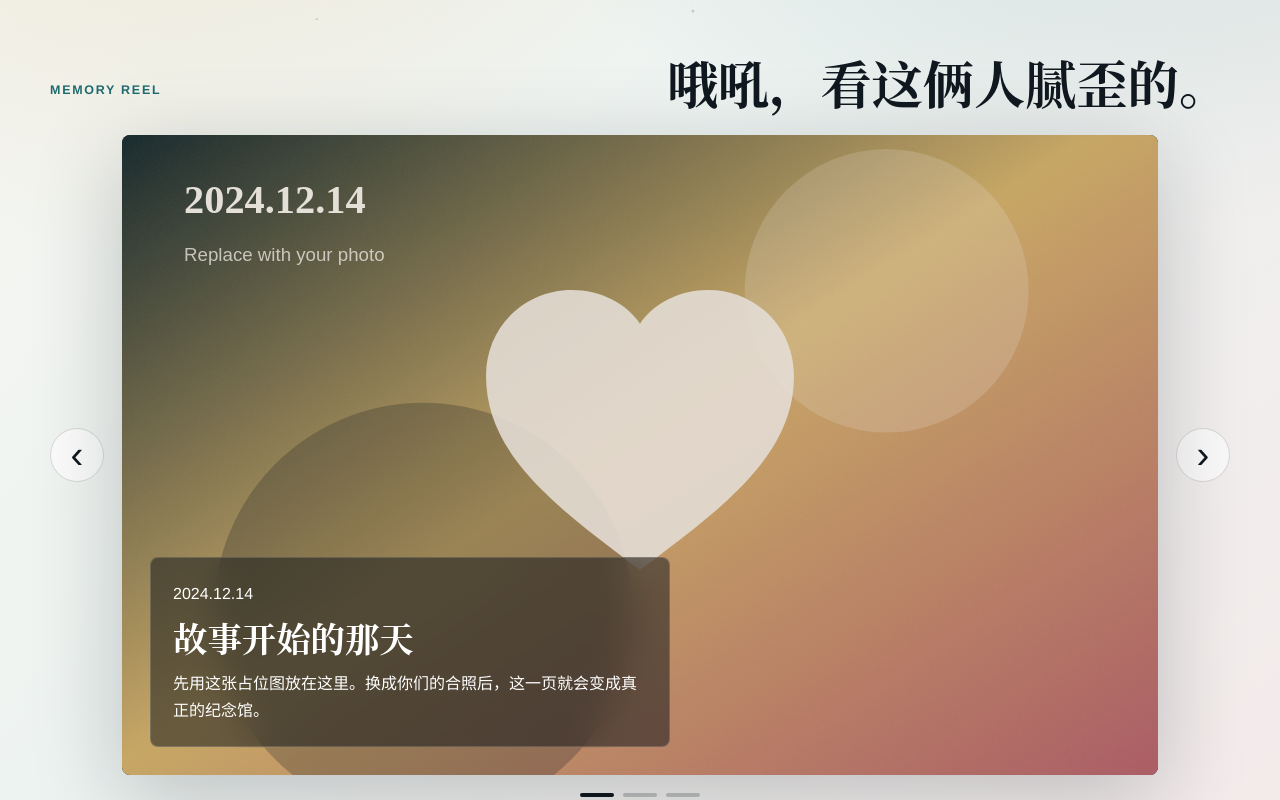
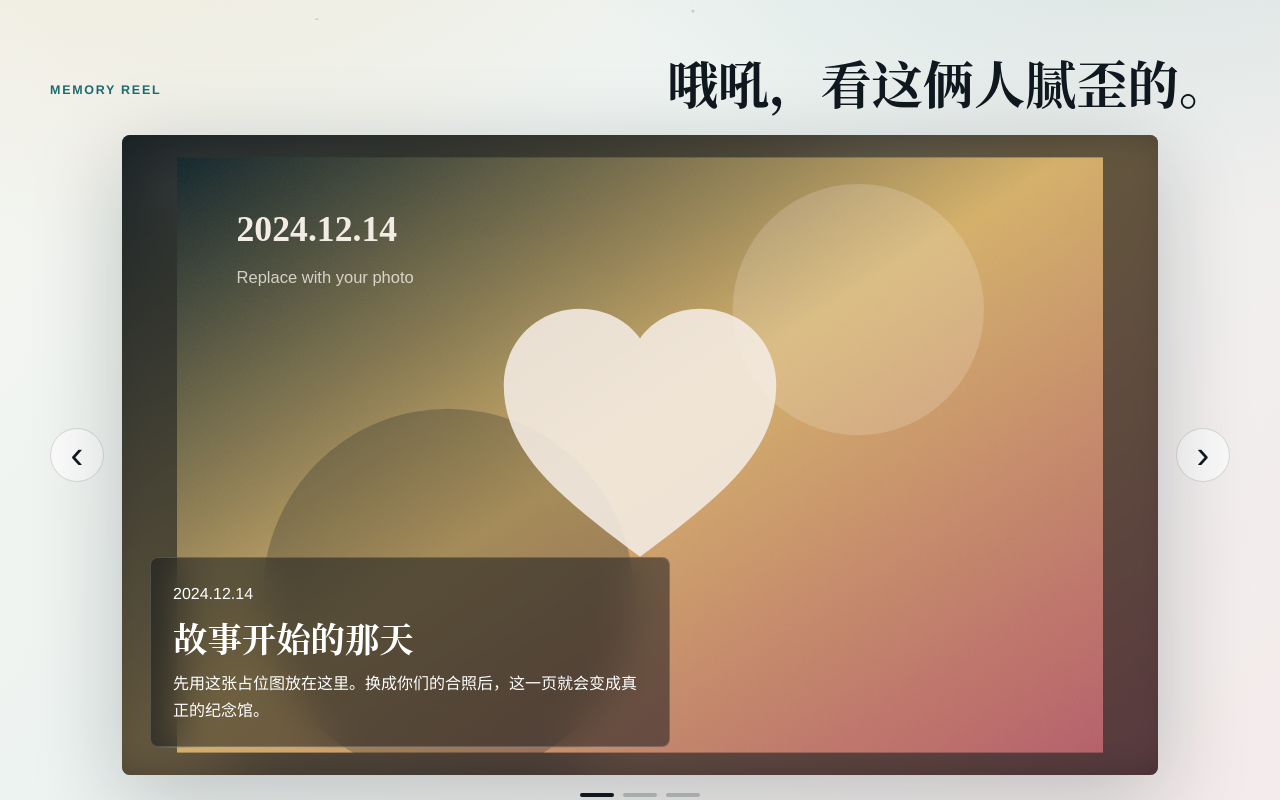
Before and after one commit to gggccclll/qita-520-memory, a plain HTML site: page index.html in a window 1280 px wide. Shown: the part 780-1580 px from the top of the page. Drawn offline with Linux system fonts and the light colour scheme.

Commit message:
Update styles.css

```diff
--- a/styles.css
+++ b/styles.css
@@ -254,14 +254,27 @@ h3 {
   box-shadow: var(--shadow);
 }
 
+.photo-stage::before {
+  position: absolute;
+  inset: 0;
+  content: "";
+  background:
+    linear-gradient(rgba(11, 17, 23, 0.28), rgba(11, 17, 23, 0.28)),
+    var(--photo-bg, none) center / cover no-repeat;
+  filter: blur(26px);
+  opacity: 0.58;
+  transform: scale(1.08);
+}
+
 .photo-stage img {
   position: absolute;
-  inset: 0;
+  inset: 22px;
   width: 100%;
-  height: 100%;
-  object-fit: cover;
-  opacity: 0.92;
-  transform: scale(1.01);
+  width: calc(100% - 44px);
+  height: calc(100% - 44px);
+  object-fit: contain;
+  opacity: 0.98;
+  transform: scale(1);
   transition:
     opacity 420ms ease,
     transform 680ms ease;
@@ -269,7 +282,7 @@ h3 {
 
 .photo-stage.is-switching img {
   opacity: 0;
-  transform: scale(1.04);
+  transform: scale(0.985);
 }
 
 .photo-caption {
@@ -608,4 +621,10 @@ h3 {
     left: 14px;
     padding: 16px;
   }
+
+  .photo-stage img {
+    inset: 12px;
+    width: calc(100% - 24px);
+    height: calc(100% - 24px);
+  }
 }
```
